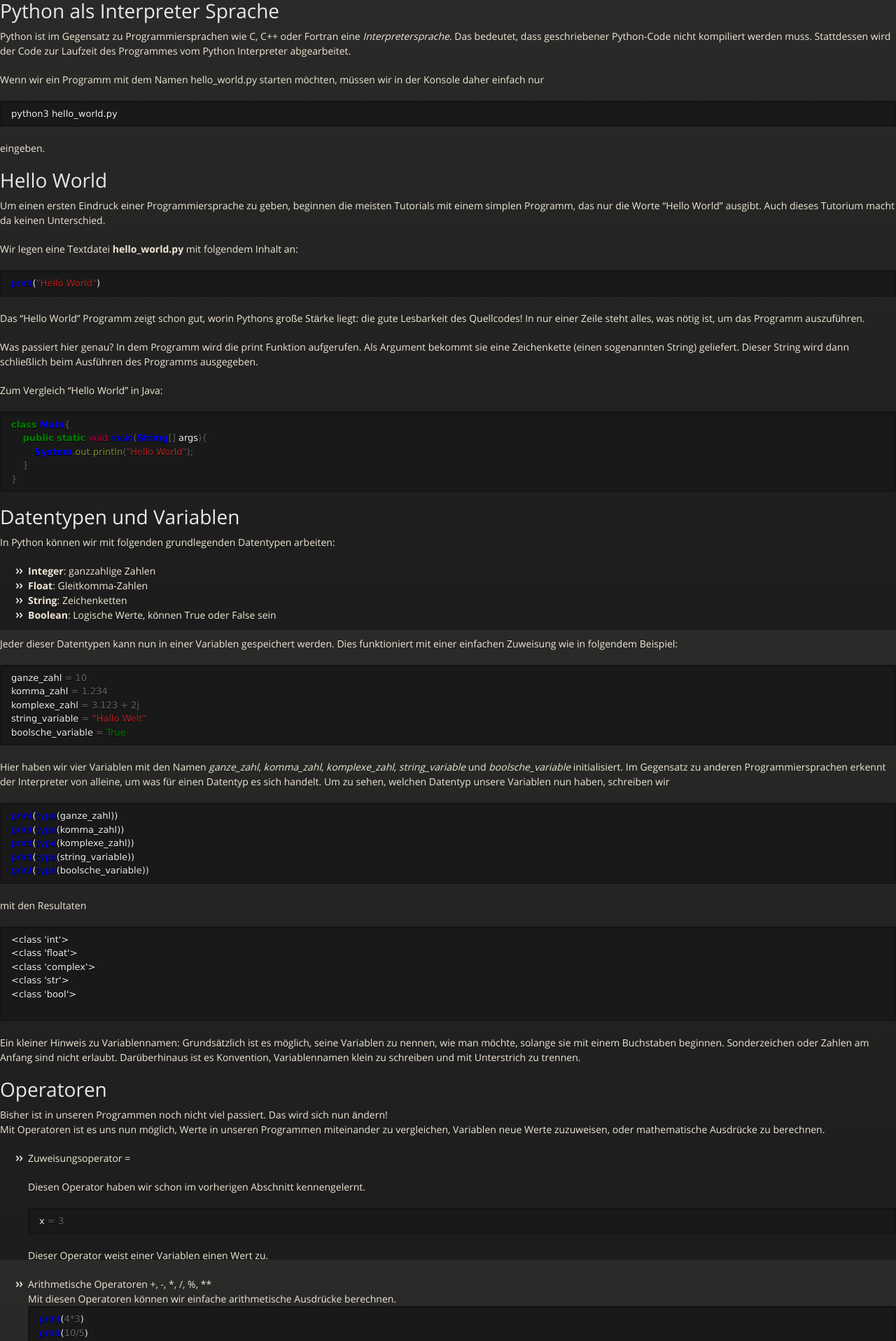
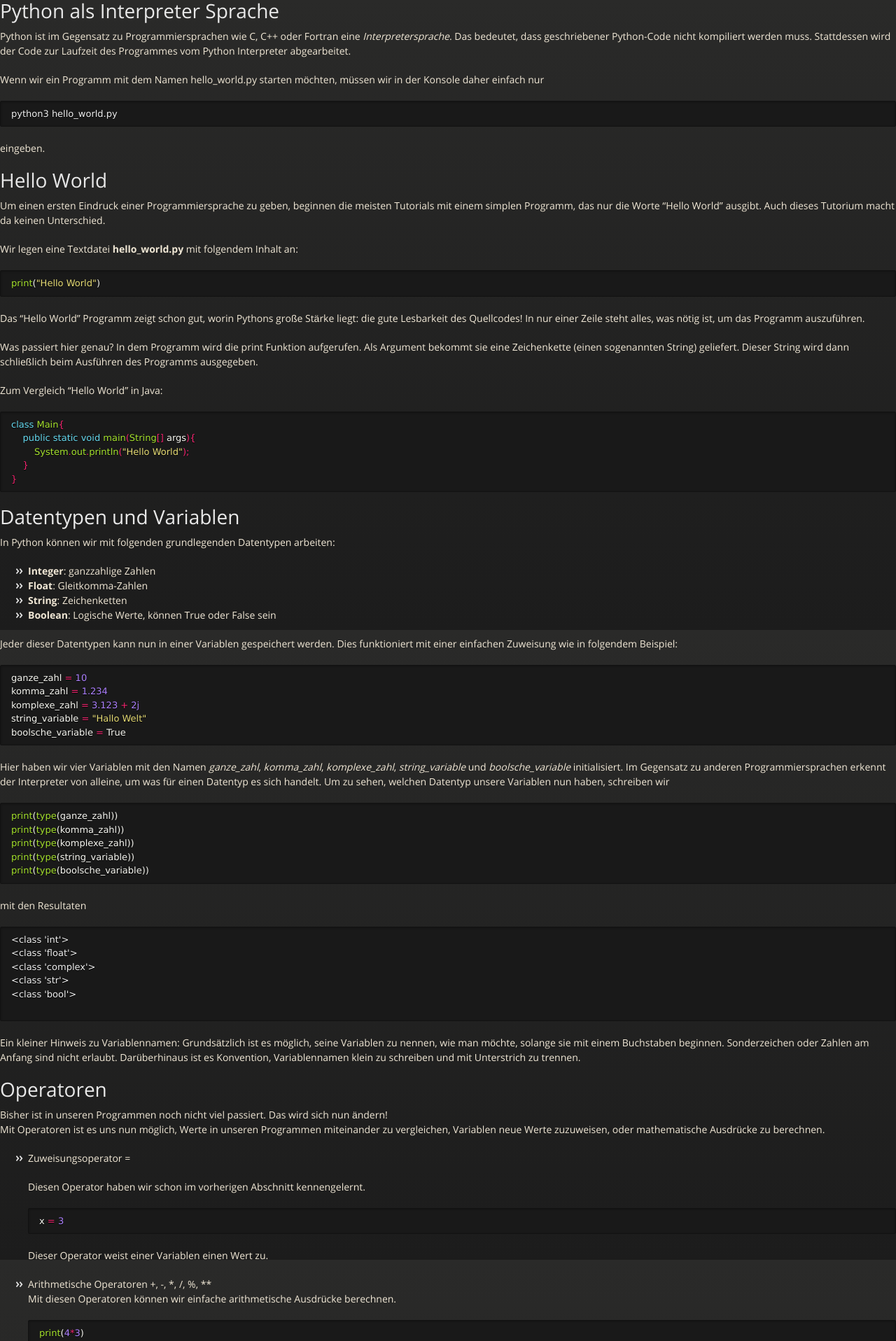
Before and after one commit to gkabbe/Python-Kurs2015, a Jekyll site: the page built from kurstage/Grundlagen.md, in a window 1280 px wide. Shown: the top 1916 px of the page at 70% size. Built offline with Jekyll 4.4.1, drawn with Linux system fonts in a browser that asks for light colours; Markdown is read by kramdown in place of the engine named in the settings.

Commit message:
changed pygments style to monokai

```diff
--- a/stylesheets/pygments.css
+++ b/stylesheets/pygments.css
@@ -1,62 +1,63 @@
-.hll { background-color: #ffffcc }
-.c { color: #408080; font-style: italic } /* Comment */
-.err { border: 1px solid #FF0000 } /* Error */
-.k { color: #008000; font-weight: bold } /* Keyword */
-.o { color: #666666 } /* Operator */
-.cm { color: #408080; font-style: italic } /* Comment.Multiline */
-.cp { color: #BC7A00 } /* Comment.Preproc */
-.c1 { color: #408080; font-style: italic } /* Comment.Single */
-.cs { color: #408080; font-style: italic } /* Comment.Special */
-.gd { color: #A00000 } /* Generic.Deleted */
+.hll { background-color: #49483e }
+.c { color: #75715e } /* Comment */
+.err { color: #960050; background-color: #1e0010 } /* Error */
+.k { color: #66d9ef } /* Keyword */
+.l { color: #ae81ff } /* Literal */
+.n { color: #f8f8f2 } /* Name */
+.o { color: #f92672 } /* Operator */
+.p { color: #f8f8f2 } /* Punctuation */
+.cm { color: #75715e } /* Comment.Multiline */
+.cp { color: #75715e } /* Comment.Preproc */
+.c1 { color: #75715e } /* Comment.Single */
+.cs { color: #75715e } /* Comment.Special */
+.gd { color: #f92672 } /* Generic.Deleted */
 .ge { font-style: italic } /* Generic.Emph */
-.gr { color: #FF0000 } /* Generic.Error */
-.gh { color: #000080; font-weight: bold } /* Generic.Heading */
-.gi { color: #00A000 } /* Generic.Inserted */
-.go { color: #888888 } /* Generic.Output */
-.gp { color: #000080; font-weight: bold } /* Generic.Prompt */
+.gi { color: #a6e22e } /* Generic.Inserted */
 .gs { font-weight: bold } /* Generic.Strong */
-.gu { color: #800080; font-weight: bold } /* Generic.Subheading */
-.gt { color: #0044DD } /* Generic.Traceback */
-.kc { color: #008000; font-weight: bold } /* Keyword.Constant */
-.kd { color: #008000; font-weight: bold } /* Keyword.Declaration */
-.kn { color: #008000; font-weight: bold } /* Keyword.Namespace */
-.kp { color: #008000 } /* Keyword.Pseudo */
-.kr { color: #008000; font-weight: bold } /* Keyword.Reserved */
-.kt { color: #B00040 } /* Keyword.Type */
-.m { color: #666666 } /* Literal.Number */
-.s { color: #BA2121 } /* Literal.String */
-.na { color: #7D9029 } /* Name.Attribute */
-.nb { color: #008000 } /* Name.Builtin */
-.nc { color: #0000FF; font-weight: bold } /* Name.Class */
-.no { color: #880000 } /* Name.Constant */
-.nd { color: #AA22FF } /* Name.Decorator */
-.ni { color: #999999; font-weight: bold } /* Name.Entity */
-.ne { color: #D2413A; font-weight: bold } /* Name.Exception */
-.nf { color: #0000FF } /* Name.Function */
-.nl { color: #A0A000 } /* Name.Label */
-.nn { color: #0000FF; font-weight: bold } /* Name.Namespace */
-.nt { color: #008000; font-weight: bold } /* Name.Tag */
-.nv { color: #19177C } /* Name.Variable */
-.ow { color: #AA22FF; font-weight: bold } /* Operator.Word */
-.w { color: #bbbbbb } /* Text.Whitespace */
-.mb { color: #666666 } /* Literal.Number.Bin */
-.mf { color: #666666 } /* Literal.Number.Float */
-.mh { color: #666666 } /* Literal.Number.Hex */
-.mi { color: #666666 } /* Literal.Number.Integer */
-.mo { color: #666666 } /* Literal.Number.Oct */
-.sb { color: #BA2121 } /* Literal.String.Backtick */
-.sc { color: #BA2121 } /* Literal.String.Char */
-.sd { color: #BA2121; font-style: italic } /* Literal.String.Doc */
-.s2 { color: #BA2121 } /* Literal.String.Double */
-.se { color: #BB6622; font-weight: bold } /* Literal.String.Escape */
-.sh { color: #BA2121 } /* Literal.String.Heredoc */
-.si { color: #BB6688; font-weight: bold } /* Literal.String.Interpol */
-.sx { color: #008000 } /* Literal.String.Other */
-.sr { color: #BB6688 } /* Literal.String.Regex */
-.s1 { color: #BA2121 } /* Literal.String.Single */
-.ss { color: #19177C } /* Literal.String.Symbol */
-.bp { color: #008000 } /* Name.Builtin.Pseudo */
-.vc { color: #19177C } /* Name.Variable.Class */
-.vg { color: #19177C } /* Name.Variable.Global */
-.vi { color: #19177C } /* Name.Variable.Instance */
-.il { color: #666666 } /* Literal.Number.Integer.Long */
+.gu { color: #75715e } /* Generic.Subheading */
+.kc { color: #66d9ef } /* Keyword.Constant */
+.kd { color: #66d9ef } /* Keyword.Declaration */
+.kn { color: #f92672 } /* Keyword.Namespace */
+.kp { color: #66d9ef } /* Keyword.Pseudo */
+.kr { color: #66d9ef } /* Keyword.Reserved */
+.kt { color: #66d9ef } /* Keyword.Type */
+.ld { color: #e6db74 } /* Literal.Date */
+.m { color: #ae81ff } /* Literal.Number */
+.s { color: #e6db74 } /* Literal.String */
+.na { color: #a6e22e } /* Name.Attribute */
+.nb { color: #f8f8f2 } /* Name.Builtin */
+.nc { color: #a6e22e } /* Name.Class */
+.no { color: #66d9ef } /* Name.Constant */
+.nd { color: #a6e22e } /* Name.Decorator */
+.ni { color: #f8f8f2 } /* Name.Entity */
+.ne { color: #a6e22e } /* Name.Exception */
+.nf { color: #a6e22e } /* Name.Function */
+.nl { color: #f8f8f2 } /* Name.Label */
+.nn { color: #f8f8f2 } /* Name.Namespace */
+.nx { color: #a6e22e } /* Name.Other */
+.py { color: #f8f8f2 } /* Name.Property */
+.nt { color: #f92672 } /* Name.Tag */
+.nv { color: #f8f8f2 } /* Name.Variable */
+.ow { color: #f92672 } /* Operator.Word */
+.w { color: #f8f8f2 } /* Text.Whitespace */
+.mb { color: #ae81ff } /* Literal.Number.Bin */
+.mf { color: #ae81ff } /* Literal.Number.Float */
+.mh { color: #ae81ff } /* Literal.Number.Hex */
+.mi { color: #ae81ff } /* Literal.Number.Integer */
+.mo { color: #ae81ff } /* Literal.Number.Oct */
+.sb { color: #e6db74 } /* Literal.String.Backtick */
+.sc { color: #e6db74 } /* Literal.String.Char */
+.sd { color: #e6db74 } /* Literal.String.Doc */
+.s2 { color: #e6db74 } /* Literal.String.Double */
+.se { color: #ae81ff } /* Literal.String.Escape */
+.sh { color: #e6db74 } /* Literal.String.Heredoc */
+.si { color: #e6db74 } /* Literal.String.Interpol */
+.sx { color: #e6db74 } /* Literal.String.Other */
+.sr { color: #e6db74 } /* Literal.String.Regex */
+.s1 { color: #e6db74 } /* Literal.String.Single */
+.ss { color: #e6db74 } /* Literal.String.Symbol */
+.bp { color: #f8f8f2 } /* Name.Builtin.Pseudo */
+.vc { color: #f8f8f2 } /* Name.Variable.Class */
+.vg { color: #f8f8f2 } /* Name.Variable.Global */
+.vi { color: #f8f8f2 } /* Name.Variable.Instance */
+.il { color: #ae81ff } /* Literal.Number.Integer.Long */
```
Also changed, not shown: kurstage/Grundlagen.md (+28 -0 lines).
